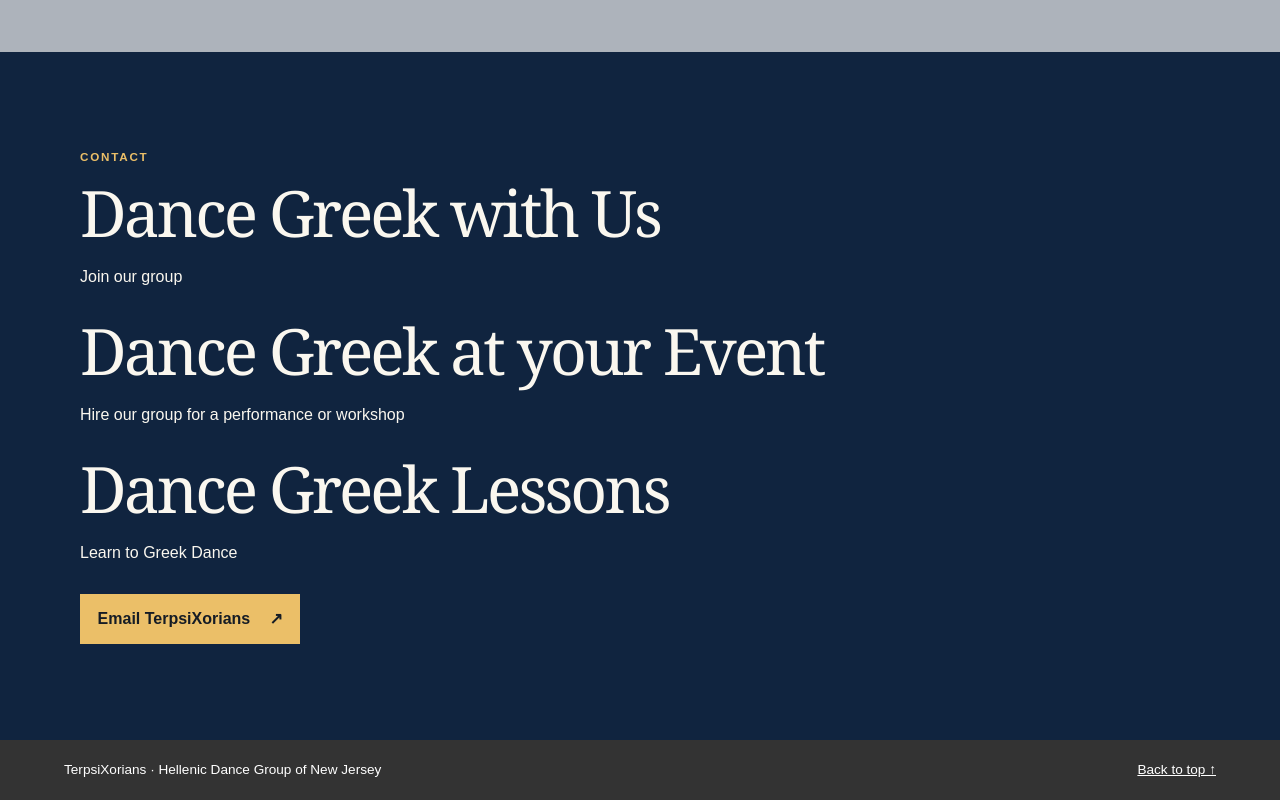
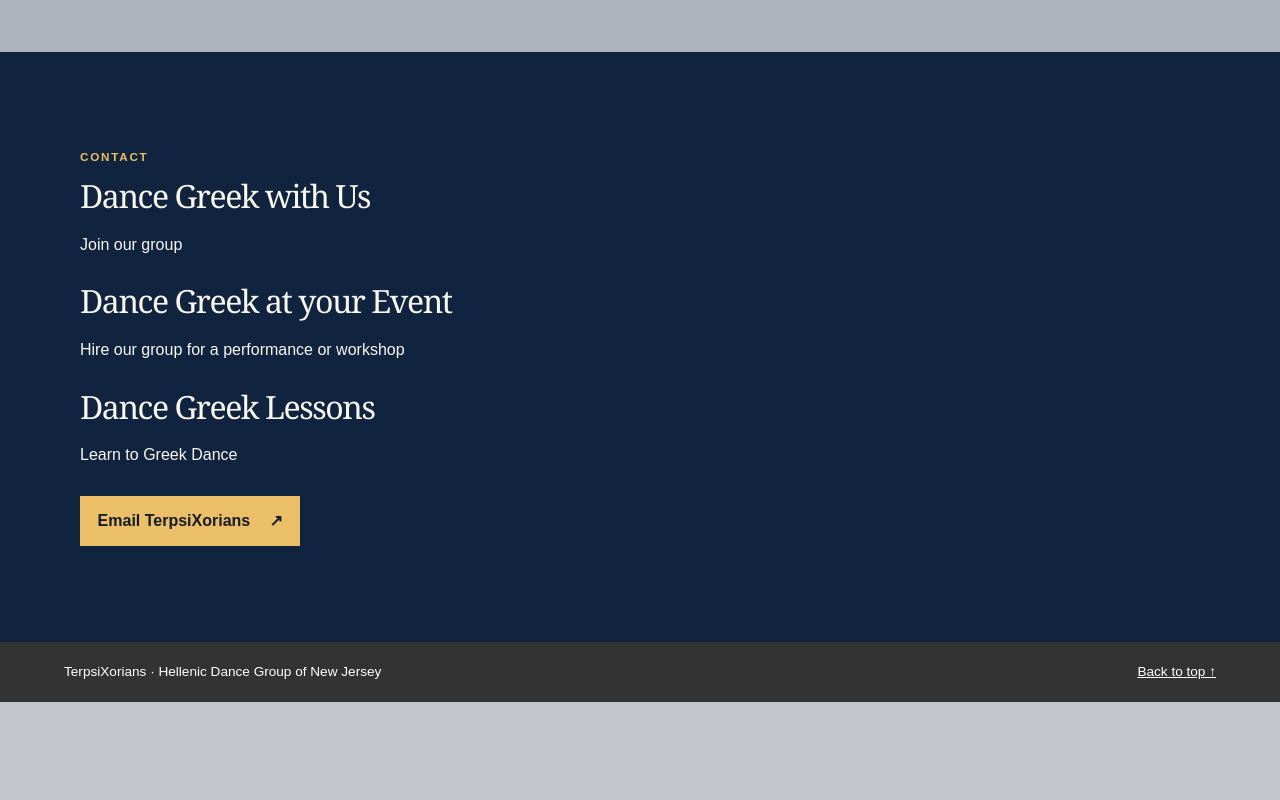
Before and after one commit to terpsixorians/dancegreek, a plain HTML site: page index.html in a window 1280 px wide. Shown: the part 1978-2778 px from the top of the page. After the commit the page ends 2680 px from the top, so only its background shows below. Drawn offline with Linux system fonts and the light colour scheme.

Commit message:
Halve the Contact heading sizes

```diff
--- a/style.css
+++ b/style.css
@@ -46,6 +46,7 @@ p { max-width: 56ch; }
 .gallery figcaption { padding: .75rem 1rem; font-weight: 700; }
 .gallery a:hover figcaption { text-decoration: underline; }
 .contact { background: var(--navy); color: var(--ivory); }
+.contact h2 { font-size: clamp(1.1rem, 2.5vw, 2.175rem); }
 .contact p:not(.label) { margin: 1.2rem 0 1.75rem; }
 footer { display: flex; justify-content: space-between; flex-wrap: wrap; gap: 1rem; padding: 1.2rem max(5vw, 1rem); font-size: .85rem; }
 @media (max-width: 740px) {
```
